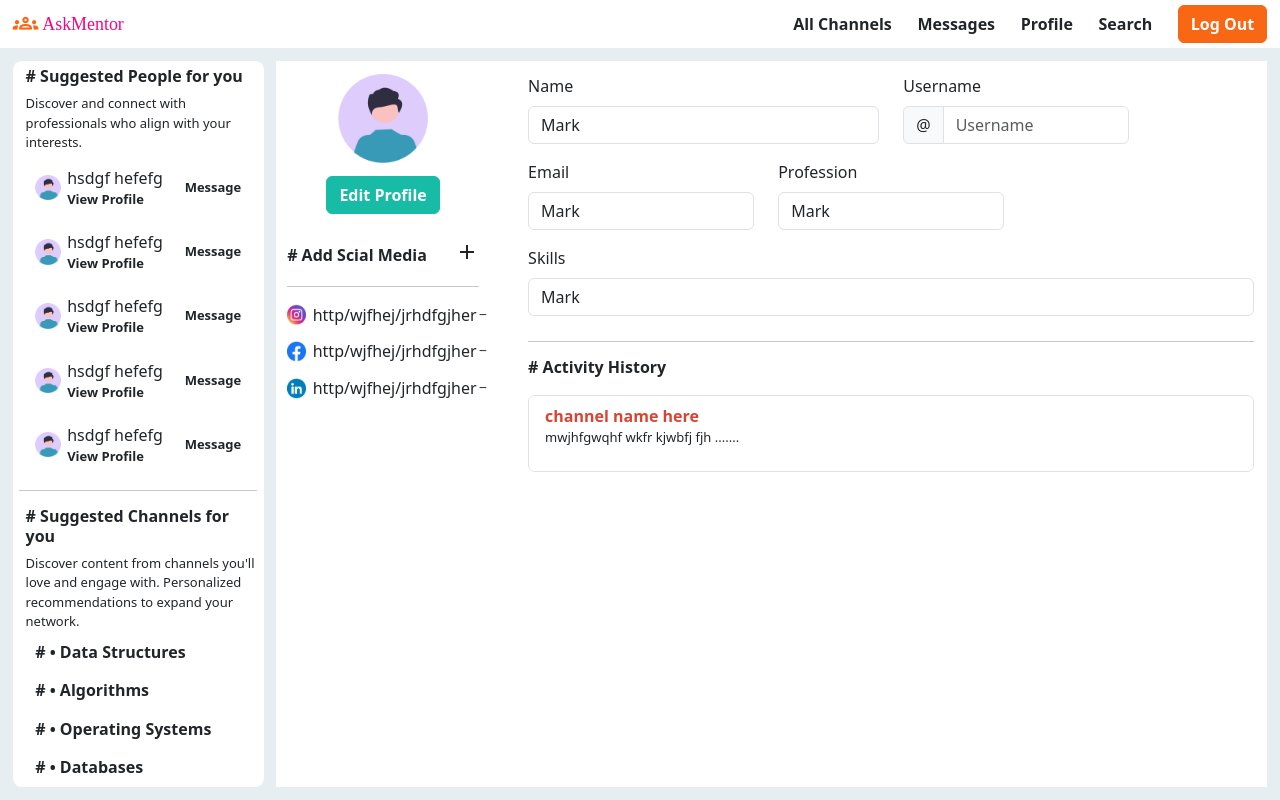
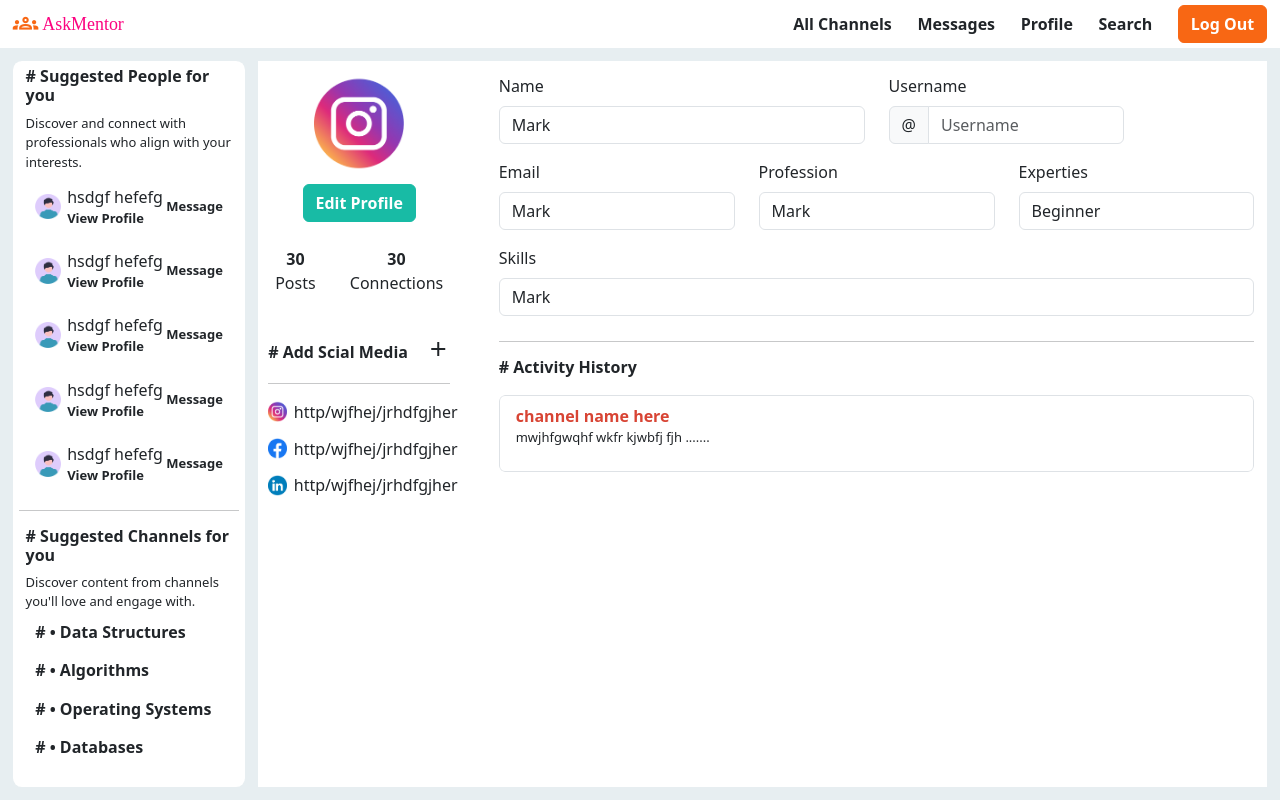
Before and after one commit to ByteBelle-21/mentor, a React (Create React App) app in the folder frontend/: page /profile in a window 1280 px wide. Built offline with nearby package versions, Linux system fonts and the light colour scheme; a web font is replaced by a local one.

Commit message:
Tried to change the layout

```diff
--- a/frontend/src/channels.css
+++ b/frontend/src/channels.css
@@ -35,7 +35,7 @@
     display: flex;
     justify-content: center !important;
     align-items: center !important;
-    margin-top: 1vw;
+    margin-top: 0.5vw;
 }
 
 .logout-button{
--- a/frontend/src/channels.js
+++ b/frontend/src/channels.js
@@ -99,7 +99,7 @@ function Channels(){
             <div className='small-container'>
                 <Button className='channel-button' onClick={openChannelModal}> <span class="material-symbols-outlined"> add </span>  New Channel</Button>
                 <ListGroup variant="flush" className='channel-list'>
-                    <ListGroup.Item># • All Channels</ListGroup.Item>
+                    <ListGroup.Item> # • All Channels</ListGroup.Item>
                     <ListGroup.Item className='channel-item'># • Data Structures</ListGroup.Item>
                     <ListGroup.Item className='channel-item'># • Algorithms</ListGroup.Item>
                     <ListGroup.Item className='channel-item'># • Operating Systems</ListGroup.Item>
@@ -160,7 +160,7 @@ function Channels(){
             </div>
             <div className='small-container'>
                 <div className='profile-block'>
-                    <img src="../public/Group 303.png" style={{width:'30%'}}></img>
+                    <img src='Group 303.png' style={{width:'30%'}}></img>
                     <p style={{margin:'0'}}>@Bytebelle</p>
                     <p style={{fontWeight:'bold'}}>John Logan Smeith</p>
                     <Stack direction="horizontal" className='info-stack'>
--- a/frontend/src/profile.js
+++ b/frontend/src/profile.js
@@ -55,21 +55,29 @@ function Profile(){
                 </ListGroup>
                 <hr></hr>
                 <h6 style={{fontWeight:'bold', marginLeft:'0.5vw'}}> # Suggested Channels for you</h6>
-                <p style={{margin:'0', fontSize:'small',marginLeft:'0.5vw'}}>Discover content from channels you'll love and engage with. Personalized recommendations to expand your network.</p>
+                <p style={{margin:'0', fontSize:'small',marginLeft:'0.5vw'}}>Discover content from channels you'll love and engage with.</p>
                 <ListGroup variant="flush" className='profile-channel-list'>
                     <ListGroup.Item className='channel-item'># • Data Structures</ListGroup.Item>
                     <ListGroup.Item className='channel-item'># • Algorithms</ListGroup.Item>
                     <ListGroup.Item className='channel-item'># • Operating Systems</ListGroup.Item>
                     <ListGroup.Item className='channel-item'># • Databases</ListGroup.Item>
-                    <ListGroup.Item className='channel-item'># • Computer Networks</ListGroup.Item>
-                    <ListGroup.Item className='channel-item'># • Artificial Intelligence</ListGroup.Item>
-                    <ListGroup.Item className='channel-item'># • Machine Learning</ListGroup.Item>
-                    <ListGroup.Item className='channel-item'># • Software Engineering</ListGroup.Item>
+
                 </ListGroup>
             </div>
             <div className='profile-div'>
-                <img src="Group 301.png" style={{width:'7vw', margin:'1vw'}}></img>
+                <img src="1.png" style={{width:'7vw', margin:'1vw'}}></img>
                 <Button className='edit-profile-btn'> Edit Profile</Button>
+                <Stack direction="horizontal" className='info-stack' style={{marginTop:"2vw"}}>
+                        <Stack className='info-block'>
+                            <p style={{margin:'0', fontWeight:'bold'}}>30</p>
+                            <p>Posts</p>
+                        </Stack>
+                        <Stack className='info-block'>
+                            <p style={{margin:'0', fontWeight:'bold'}}>30</p>
+                            <p>Connections</p>
+                        </Stack>
+
+                    </Stack>
                 <div className='social-media-block'>
                     <Stack direction='horizontal'>
                         <p style={{fontWeight:'bold', margin:'0'}}># Add Scial Media</p>
@@ -174,6 +182,14 @@ function Profile(){
                                 defaultValue="Mark"
                             />
                         </Form.Group>
+                        <Form.Group md='4' as={Col}>
+                            <Form.Label>Experties</Form.Label>
+                            <Form.Control
+                                type="text"
+                                placeholder="First name"
+                                defaultValue="Beginner"
+                            />
+                        </Form.Group>
                     </Row>
                     <Row className='mb-3'>
                         <Form.Group md='12' as={Col}>
```
Also changed, not shown: frontend/src/homepage.js (+2 -10 lines), 1 other file (tests, documents, lock files or other folders).
